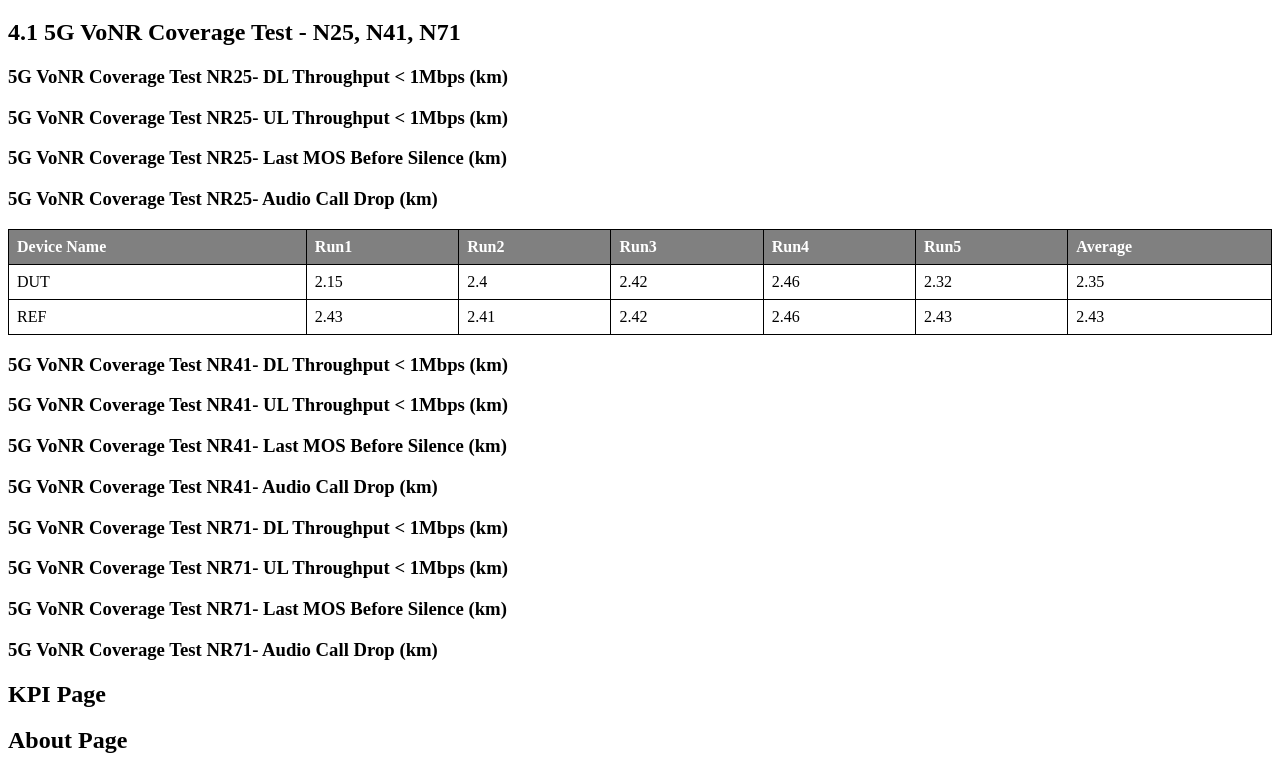
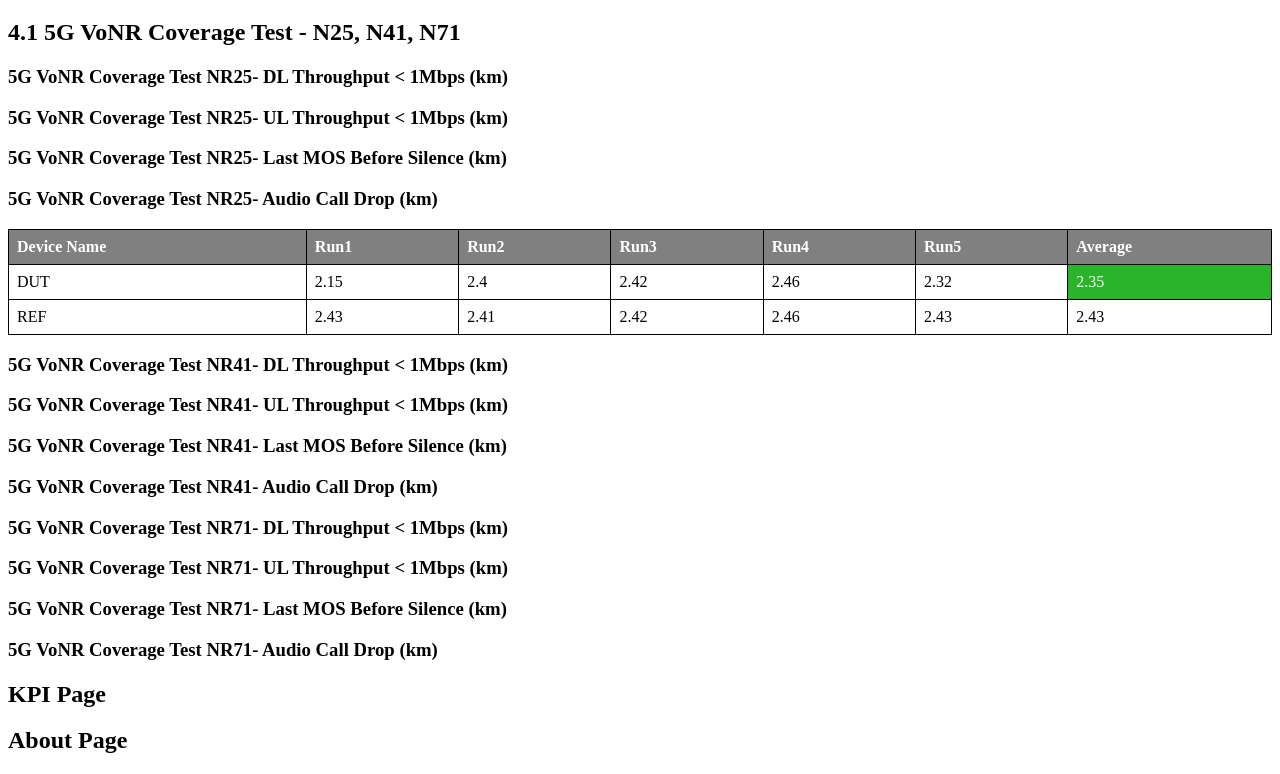
Before and after one commit to LiJieSu0/Fit4Launch_Report, a React (Create React App) app in the folder report-generator-app/: page / in a window 1280 px wide. Shown: the part 2061-2835 px from the top of the page. Built offline with nearby package versions, Linux system fonts and the light colour scheme.

Commit message:
add result color

```diff
--- a/report-generator-app/src/ReportDetails/CoveragePerformance/CoverageDetails.js
+++ b/report-generator-app/src/ReportDetails/CoveragePerformance/CoverageDetails.js
@@ -5,6 +5,7 @@ function CoverageDetails() {
   const NR25_audio=[
             { device: 'DUT', run1: 2.15, run2: 2.40, run3: 2.42, run4: 2.46, run5: 2.32, average: 2.35 },
             { device: 'REF', run1: 2.43, run2: 2.41, run3: 2.42, run4: 2.46, run5: 2.43, average: 2.43 },
+            "Pass"
         ];
   return (
     <div>
@@ -27,7 +28,7 @@ function CoverageDetails() {
         <div className='page-content'>
         <h3>5G VoNR Coverage Test NR25- Audio Call Drop (km)</h3>
         {/* NR25 Audio table */}
-        <CoverageTestTable tableData={NR25_audio} />
+        <CoverageTestTable tableData={NR25_audio.slice(0, -1)} status={NR25_audio[NR25_audio.length - 1]} />
         </div>
 
         {/* ------NR41 */}
--- a/report-generator-app/src/ReportDetails/CoveragePerformance/CoverageTestTable.js
+++ b/report-generator-app/src/ReportDetails/CoveragePerformance/CoverageTestTable.js
@@ -1,7 +1,7 @@
 import React from 'react';
 import '../../StyleScript/Restricted_Report_Style.css';
 
-const CoverageTestTable = ({ tableData }) => {
+const CoverageTestTable = ({ tableData, status }) => {
 
     return (
             <table className="device-info-table">
@@ -17,7 +17,10 @@ const CoverageTestTable = ({ tableData }) => {
                     </tr>
                 </thead>
                 <tbody>
-                    {tableData.map((row, index) => (
+                    {tableData.map((row, index) => {
+                        const isDUT = row.device === 'DUT';
+                        const averageClassName = isDUT ? (status === 'Pass' ? 'average-pass' : 'average-fail') : '';
+                        return (
                             <tr key={index}>
                                 <td>{row.device}</td>
                                 <td>{row.run1}</td>
@@ -25,9 +28,10 @@ const CoverageTestTable = ({ tableData }) => {
                                 <td>{row.run3}</td>
                                 <td>{row.run4}</td>
                                 <td>{row.run5}</td>
-                            <td>{row.average}</td>
+                                <td className={averageClassName}>{row.average}</td>
                             </tr>
-                    ))}
+                        );
+                    })}
                 </tbody>
             </table>
     );
--- a/report-generator-app/src/StyleScript/Restricted_Report_Style.css
+++ b/report-generator-app/src/StyleScript/Restricted_Report_Style.css
@@ -172,6 +172,16 @@
   color: #FFFFFF;
 }
 
+.average-pass {
+  background-color: var(--performance-pass);
+  color: #FFFFFF;
+}
+
+.average-fail {
+  background-color: var(--performance-fail);
+  color: #FFFFFF;
+}
+
 .performance-table {
   width: 100%;
   border-collapse: collapse;
```
Lines whose indentation alone changed are shown as unchanged.
